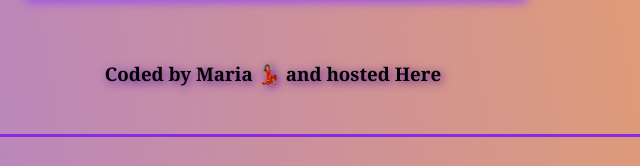
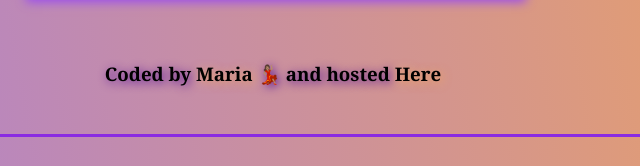
Before and after one commit to mvacjar/memory-game, a plain HTML site: page index.html in a window 1280 px wide. Shown: the part 769-935 px from the top of the page, 367-1007 px from the left. Drawn offline with Linux system fonts and the light colour scheme.

Commit message:
Update styles.css

```diff
--- a/styles.css
+++ b/styles.css
@@ -61,4 +61,5 @@ body {
 .footer a {
   text-decoration: none;
   color: black;
+  text-shadow: 2px 2px 10px #f6a84fb8;
 }
```
